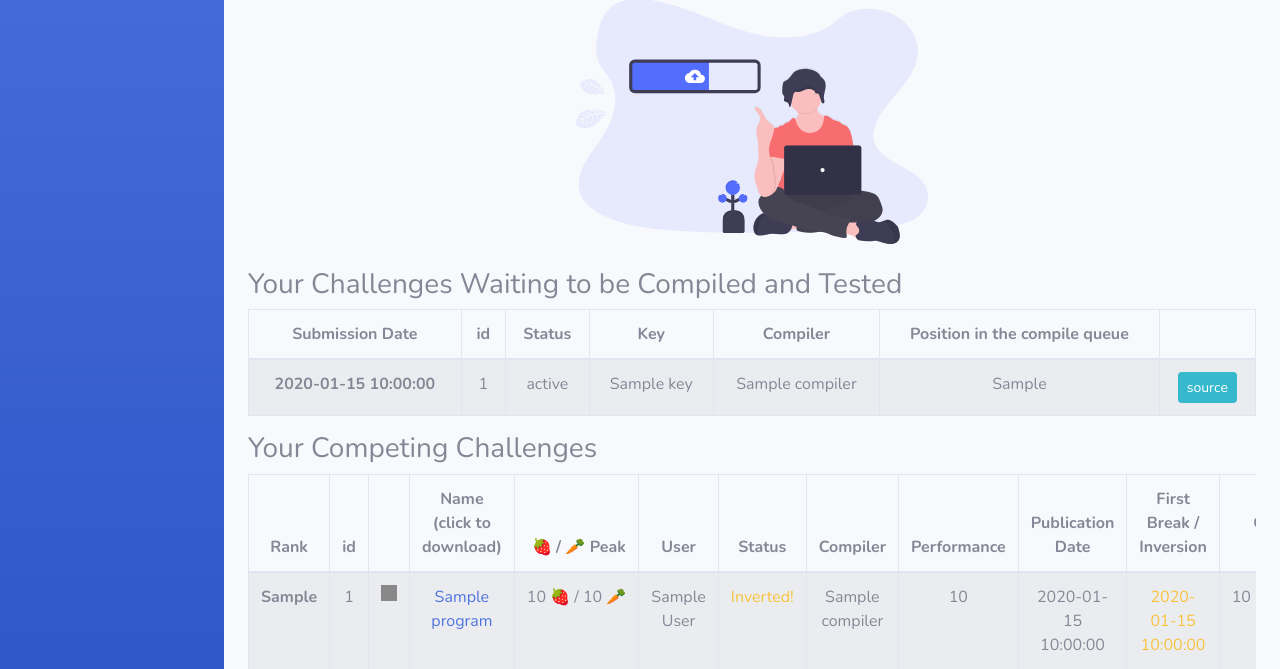
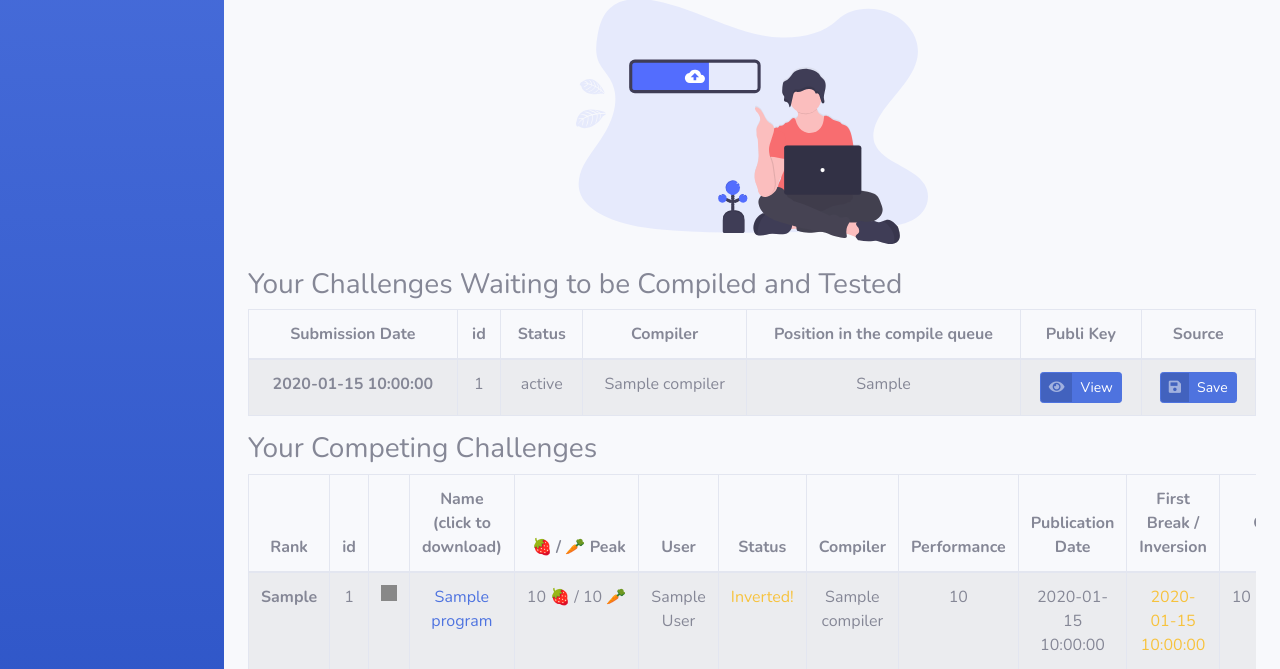
Before and after one commit to CryptoExperts/whibox_contest_submission_server, a Flask app: template services/web-dev/app/templates/user_show.html in a window 1280 px wide. Shown: the part 498-1167 px from the top of the page. Run offline with Flask 2, Linux system fonts and the light colour scheme; the template is opened without the code that fills it: most values are stand-ins (such as "Sample title", 1, 10 or a date in 2020); parts of the project's set-up code (start-up, migrations or seed data) failed here and were passed over; some libraries are stand-ins or nearby versions.

Commit message:
Add route for view pubkey

```diff
--- a/services/web-dev/app/templates/table_challenges_to_compile.html
+++ b/services/web-dev/app/templates/table_challenges_to_compile.html
@@ -5,10 +5,10 @@
         <th class='column-to-sort-first text-center'>Submission Date</th>
         <th class="text-center">id</th>
         <th class="text-center">Status</th>
-	<th class="text-center">Key</th>
         <th class="text-center">Compiler</th>
         <th class="text-center">Position in the compile queue</th>
-	<th></th>
+        <th class="text-center">Publi Key</th>
+        <th class="text-center">Source</th>
       </tr>
     </thead>
     <tbody>
@@ -17,10 +17,56 @@
         <th scope="row">{{ program.datetime_submitted }}</th>
         <td class="text-center">{{ program._id }}</td>
         <td>{{ program.status }}</td>
-	  <td>{{ program.key }}</td>
         <td class="compiler text-center">{{ program.compiler }}</td>
         <td>{{ program.position_in_the_compilation_queue }}</td>
-	  <td><a href='/show/candidate/{{ program._id }}.c' class="btn btn-info btn-sm">source</a></td>
+        <td>
+          <div class="d-none">
+            <input type="text" value="{{ program.pubkey }}" id="pub-key-{{ program._id }}">
+          </div>
+          <!-- <div class="d-none d-lg-block">
+               <button class="btn btn-primary btn-icon-split btn-sm" onclick="copyPubkey('pub-key-{{ program._id }}')">
+               <span class="icon text-white-50">
+               <i class="fas fa-copy"></i>
+               </span>
+               <span class="text">Copy</span>
+               </button>
+               </div>
+               <div class="d-lg-none">
+               <a href="/candidate/{{ program._id }}/source.c" class="btn btn-primary btn-circle btn-sm">
+               <i class="fas fa-copy"></i>
+               </a>
+               </div> -->
+
+          <div class="d-none d-lg-block">
+            <a href="/candidate/{{ program._id }}/pubkey" class="btn btn-primary btn-icon-split btn-sm">
+              <span class="icon text-white-50">
+                <i class="fas fa-eye"></i>
+              </span>
+              <span class="text">View</span>
+            </a>
+          </div>
+          <div class="d-lg-none">
+            <a href="/candidate/{{ program._id }}/pubkey" class="btn btn-primary btn-circle btn-sm">
+              <i class="fas fa-eye"></i>
+            </a>
+          </div>
+
+        </td>
+        <td>
+          <div class="d-none d-lg-block">
+            <a href="/candidate/{{ program._id }}/source.c" class="btn btn-primary btn-icon-split btn-sm">
+              <span class="icon text-white-50">
+                <i class="fas fa-save"></i>
+              </span>
+              <span class="text">Save</span>
+            </a>
+          </div>
+          <div class="d-lg-none">
+            <a href="/candidate/{{ program._id }}/source.c" class="btn btn-primary btn-circle btn-sm">
+              <i class="fas fa-save"></i>
+            </a>
+          </div>
+        </td>
       </tr>
       {% endfor %}
     </tbody>
--- a/services/web-dev/app/templates/user_show.html
+++ b/services/web-dev/app/templates/user_show.html
@@ -69,5 +69,8 @@
   </div>
 </div>
 
+{% block javascript %}
+<script src="/static/js/copy-key.js"></script>
+{% endblock %}
 
 {% endblock %}
--- /dev/null
+++ b/services/web-dev/static/js/copy-key.js
@@ -0,0 +1,15 @@
+function copyPubkey(elementId) {
+    /* Get the text field */
+    var copyText = document.getElementById(elementId);
+    console.log("test");
+
+    /* Select the text field */
+    copyText.select();
+    copyText.setSelectionRange(0, 99999); /* For mobile devices */
+
+    /* Copy the text inside the text field */
+    document.execCommand("copy");
+
+    /* Alert the copied text */
+    alert("Copied the text: " + copyText.value);
+}
```
Also changed, not shown: services/web-dev/app/routes/__init__.py (+1 -20 lines), services/web-dev/app/routes/challenge.py (added, +46 -0 lines), services/web-dev/app/templates/table_challenges.html (indentation only). Lines whose indentation alone changed are shown as unchanged.
